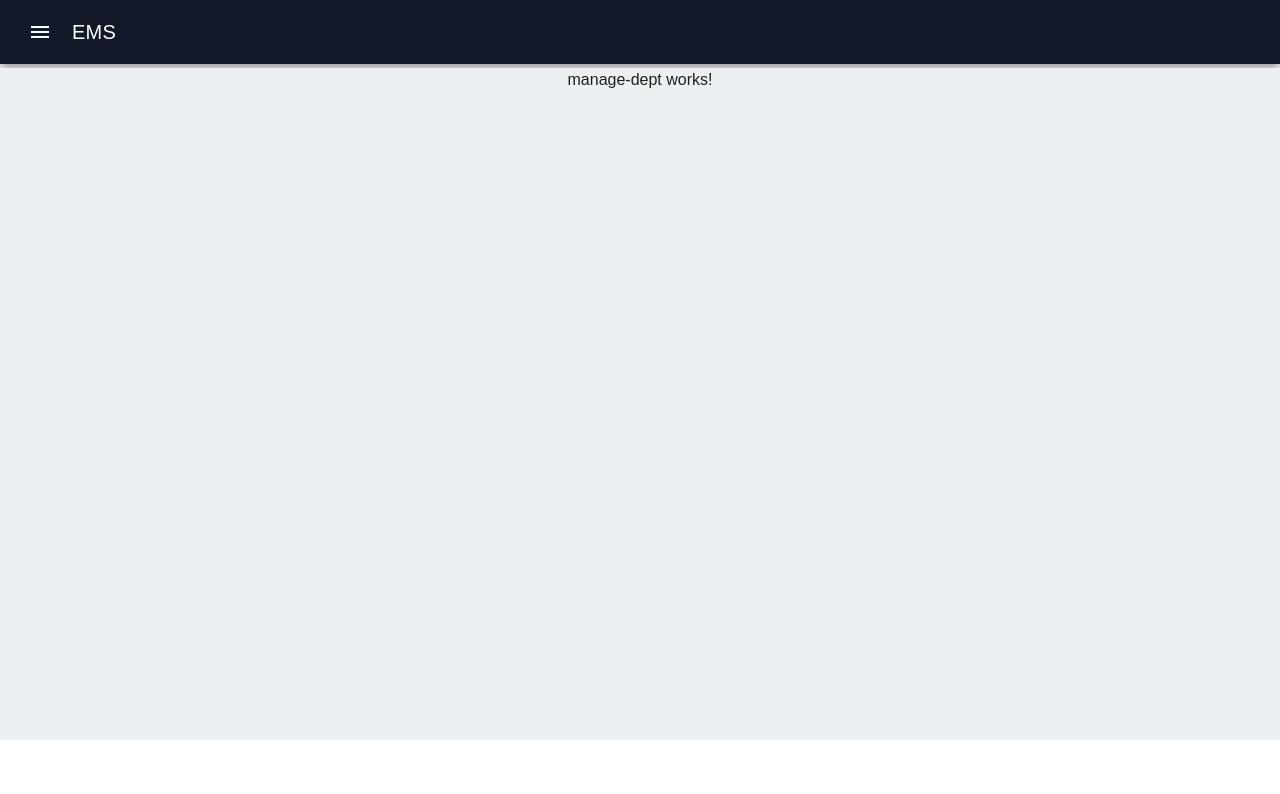
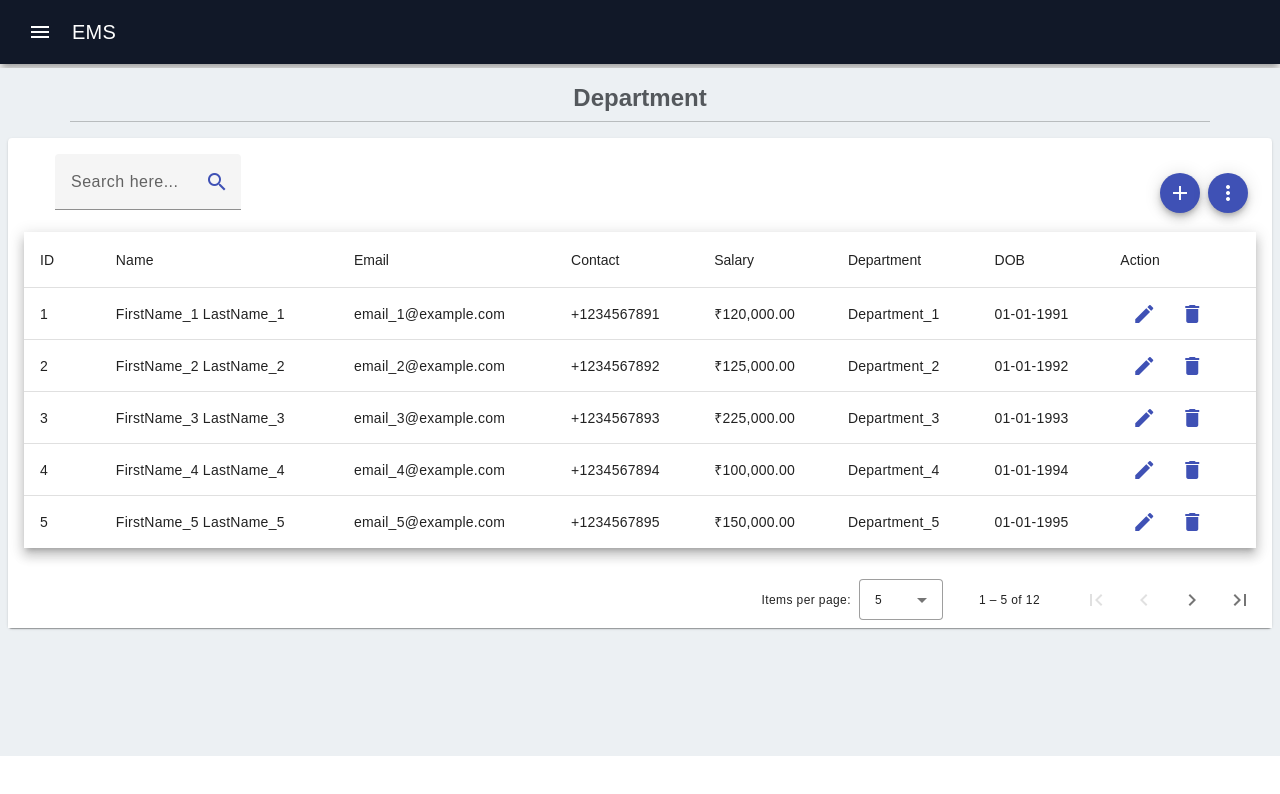
Before and after one commit to jayshree-1310/Employee_Management_system, an Angular app: page /manage-dept in a window 1280 px wide. Shown: the top 794 px of the page. Built offline with nearby package versions, Linux system fonts and the light colour scheme.

Commit message:
manage department html

```diff
--- a/src/app/Admin/admin-dashboard/admin-dashboard.component.html
+++ b/src/app/Admin/admin-dashboard/admin-dashboard.component.html
@@ -20,7 +20,7 @@
         <div class="card-footer pb-0">
           <h3>
             <a
-              routerLink="/login"
+              routerLink="/manage-dept"
               class="card-text-1 text-decoration-none fw-medium fs-5"
               >View Details <i class="fa fa-arrow-alt-circle-right"></i
             ></a>
--- a/src/app/Admin/manage-dept/manage-dept.component.html
+++ b/src/app/Admin/manage-dept/manage-dept.component.html
@@ -1 +1,130 @@
-<p>manage-dept works!</p>
+<div class="container mt-3">
+    <div class="row">
+      <h2 class="fw-bold fs-4 text-muted">Department</h2>
+      <hr />
+    </div>
+  </div>
+  <mat-card class="ms-2 me-2">
+    <mat-card-header>
+      <div fxFlex="45" fxFlex.lt-md="100" class="mb5">
+        <mat-form-field class="w-75">
+          <input
+            matInput
+            type="text"
+            placeholder="Search here..."
+            (keyup)="filterChange($event)"
+          />
+          <button matSuffix mat-icon-button color="primary">
+            <mat-icon class="search-icon">search</mat-icon>
+          </button>
+        </mat-form-field>
+      </div>
+      <div class="d-flex ms-auto align-items-center">
+        <div class="me-2">
+          <button
+            mat-mini-fab
+            color="primary"
+            matTooltip="Add new Employee"
+            (click)="addEmployee()"
+          >
+            <mat-icon>add</mat-icon>
+          </button>
+        </div>
+
+        <div class="me-2">
+          <button
+            mat-mini-fab
+            color="primary"
+            [matMenuTriggerFor]="menu1"
+            matTooltip="More actions"
+          >
+            <mat-icon>more_vert</mat-icon>
+          </button>
+          <mat-menu #menu1="matMenu">
+            <button mat-menu-item>
+              <span>Export as Excel</span>
+            </button>
+            <button mat-menu-item>
+              <span>Export as Pdf</span>
+            </button>
+          </mat-menu>
+        </div>
+      </div>
+    </mat-card-header>
+    <mat-card-content>
+      <table
+        matSort
+        mat-table
+        [dataSource]="dataSource"
+        class="mat-elevation-z8"
+        id="table"
+      >
+        <ng-container matColumnDef="no">
+          <th mat-header-cell mat-sort-header *matHeaderCellDef>ID</th>
+          <td mat-cell *matCellDef="let element; let i = index">{{ i + 1 }}</td>
+        </ng-container>
+        <ng-container matColumnDef="name">
+          <th mat-header-cell *matHeaderCellDef>Name</th>
+          <td mat-cell *matCellDef="let element">
+            {{ element.fname + " " + element.lname }}
+          </td>
+        </ng-container>
+        <ng-container matColumnDef="email">
+          <th mat-header-cell mat-sort-header *matHeaderCellDef>Email</th>
+          <td mat-cell *matCellDef="let element">
+            {{ element.email }}
+          </td>
+        </ng-container>
+        <ng-container matColumnDef="contact">
+          <th mat-header-cell mat-sort-header *matHeaderCellDef>Contact</th>
+          <td mat-cell *matCellDef="let element">
+            {{ element.contact }}
+          </td>
+        </ng-container>
+        <ng-container matColumnDef="salary">
+          <th mat-header-cell mat-sort-header *matHeaderCellDef>Salary</th>
+          <td mat-cell *matCellDef="let element">
+            {{ element.salary | currency : "INR" }}
+          </td>
+        </ng-container>
+        <ng-container matColumnDef="department">
+          <th mat-header-cell mat-sort-header *matHeaderCellDef>Department</th>
+          <td mat-cell *matCellDef="let element">
+            {{ element.department }}
+          </td>
+        </ng-container>
+        <ng-container matColumnDef="birthdate">
+          <th mat-header-cell mat-sort-header *matHeaderCellDef>DOB</th>
+          <td mat-cell *matCellDef="let element">
+            {{ element.birthdate | date : "dd-MM-yyyy" }}
+          </td>
+        </ng-container>
+        <ng-container matColumnDef="action">
+          <th mat-header-cell *matHeaderCellDef>Action</th>
+          <td mat-cell *matCellDef="let element">
+            <div class="d-flex">
+              <button mat-icon-button color="primary" matTooltip="Edit row">
+                <mat-icon>edit</mat-icon>
+              </button>
+
+              <button mat-icon-button color="primary" matTooltip="Delete row">
+                <mat-icon>delete</mat-icon>
+              </button>
+            </div>
+          </td>
+        </ng-container>
+        <tr mat-header-row *matHeaderRowDef="displayColumns"></tr>
+        <tr mat-row *matRowDef="let row; columns: displayColumns"></tr>
+      </table>
+    </mat-card-content>
+    <br />
+    <mat-card-footer>
+      <mat-paginator
+        [pageSizeOptions]="[5, 10, 15]"
+        [pageSize]="5"
+        [pageIndex]="0"
+        [length]="dataSource.data.length"
+        showFirstLastButtons
+      ></mat-paginator>
+    </mat-card-footer>
+  </mat-card>
--- a/src/app/Admin/manage-dept/manage-dept.component.ts
+++ b/src/app/Admin/manage-dept/manage-dept.component.ts
@@ -1,13 +1,193 @@
-import { Component } from '@angular/core';
+import { CurrencyPipe, DatePipe } from '@angular/common';
+import {
+  AfterViewInit,
+  Component,
+  OnInit,
+  ViewChild,
+  inject,
+} from '@angular/core';
+import { MatTableDataSource, MatTableModule } from '@angular/material/table';
+import { MatPaginator, MatPaginatorModule } from '@angular/material/paginator';
+import { MatSort, MatSortModule } from '@angular/material/sort';
+import { MatCardModule } from '@angular/material/card';
+import { MatButtonModule } from '@angular/material/button';
+import { MatFormFieldModule } from '@angular/material/form-field';
+import { MatInputModule } from '@angular/material/input';
+import { MatIconModule } from '@angular/material/icon';
+import { MatTooltipModule } from '@angular/material/tooltip';
+import { MatMenuModule } from '@angular/material/menu';
 import { Router } from '@angular/router';
 
 @Component({
   selector: 'app-manage-dept',
   standalone: true,
-  imports: [],
+  imports: [
+    MatTableModule,
+    MatPaginatorModule,
+    MatSortModule,
+    MatCardModule,
+    MatButtonModule,
+    MatFormFieldModule,
+    MatInputModule,
+    MatIconModule,
+    MatTooltipModule,
+    MatMenuModule,
+    DatePipe,
+    CurrencyPipe,
+  ],
   templateUrl: './manage-dept.component.html',
-  styleUrl: './manage-dept.component.css'
+  styleUrl: './manage-dept.component.css',
 })
-export class ManageDeptComponent {
+export class ManageDeptComponent implements OnInit, AfterViewInit {
+  @ViewChild(MatSort) sort!: MatSort;
+  @ViewChild(MatPaginator) paginator!: MatPaginator;
+  dataSource: any;
+  route: Router = inject(Router);
+  ngOnInit(): void {
+    const userdata = [
+      {
+        fname: 'FirstName_1',
+        lname: 'LastName_1',
+        email: 'email_1@example.com',
+        birthdate: '1991-01-01',
+        gender: 'Male',
+        department: 'Department_1',
+        contact: '+1234567891',
+        salary: 120000,
+      },
+      {
+        fname: 'FirstName_2',
+        lname: 'LastName_2',
+        email: 'email_2@example.com',
+        birthdate: '1992-01-01',
+        gender: 'Female',
+        department: 'Department_2',
+        contact: '+1234567892',
+        salary: 125000,
+      },
+      {
+        fname: 'FirstName_3',
+        lname: 'LastName_3',
+        email: 'email_3@example.com',
+        birthdate: '1993-01-01',
+        gender: 'Male',
+        department: 'Department_3',
+        contact: '+1234567893',
+        salary: 225000,
+      },
+      {
+        fname: 'FirstName_4',
+        lname: 'LastName_4',
+        email: 'email_4@example.com',
+        birthdate: '1994-01-01',
+        gender: 'Female',
+        department: 'Department_4',
+        contact: '+1234567894',
+        salary: 100000,
+      },
+      {
+        fname: 'FirstName_5',
+        lname: 'LastName_5',
+        email: 'email_5@example.com',
+        birthdate: '1995-01-01',
+        gender: 'Male',
+        department: 'Department_5',
+        contact: '+1234567895',
+        salary: 150000,
+      },
+      {
+        fname: 'FirstName_6',
+        lname: 'LastName_6',
+        email: 'email_6@example.com',
+        birthdate: '1996-01-01',
+        gender: 'Female',
+        department: 'Department_6',
+        contact: '+1234567896',
+        salary: 175000,
+      },
+      {
+        fname: 'FirstName_7',
+        lname: 'LastName_7',
+        email: 'email_7@example.com',
+        birthdate: '1997-01-01',
+        gender: 'Male',
+        department: 'Department_7',
+        contact: '+1234567897',
+        salary: 165000,
+      },
+      {
+        fname: 'FirstName_8',
+        lname: 'LastName_8',
+        email: 'email_8@example.com',
+        birthdate: '1998-01-01',
+        gender: 'Female',
+        department: 'Department_8',
+        contact: '+1234567898',
+        salary: 135000,
+      },
+      {
+        fname: 'FirstName_9',
+        lname: 'LastName_9',
+        email: 'email_9@example.com',
+        birthdate: '1999-01-01',
+        gender: 'Male',
+        department: 'Department_9',
+        contact: '+1234567899',
+        salary: 210000,
+      },
+      {
+        fname: 'FirstName_10',
+        lname: 'LastName_10',
+        email: 'email_10@example.com',
+        birthdate: '2000-01-01',
+        gender: 'Female',
+        department: 'Department_10',
+        contact: '+12345678910',
+        salary: 129500,
+      },
+      {
+        fname: 'FirstName_11',
+        lname: 'LastName_11',
+        email: 'email_11@example.com',
+        birthdate: '2001-01-01',
+        gender: 'Male',
+        department: 'Department_11',
+        contact: '+12345678911',
+        salary: 115000,
+      },
+      {
+        fname: 'FirstName_12',
+        lname: 'LastName_12',
+        email: 'email_12@example.com',
+        birthdate: '2002-01-01',
+        gender: 'Female',
+        department: 'Department_12',
+        contact: '+12345678912',
+        salary: 190000,
+      },
+    ];
+    this.dataSource = new MatTableDataSource(userdata);
+  }
+  ngAfterViewInit(): void {
+    this.dataSource.paginator = this.paginator;
+    this.dataSource.sort = this.sort;
+  }
+  displayColumns: string[] = [
+    'no',
+    'name',
+    'email',
+    'contact',
+    'salary',
+    'department',
+    'birthdate',
+    'action',
+  ];
 
+  filterChange(data: Event) {
+    const value = (data.target as HTMLInputElement).value;
+    this.dataSource.filter = value.trim().toLowerCase();
+  }
+  addEmployee() {
+    this.route.navigate(['/add-staff']);
+  }
 }
```
